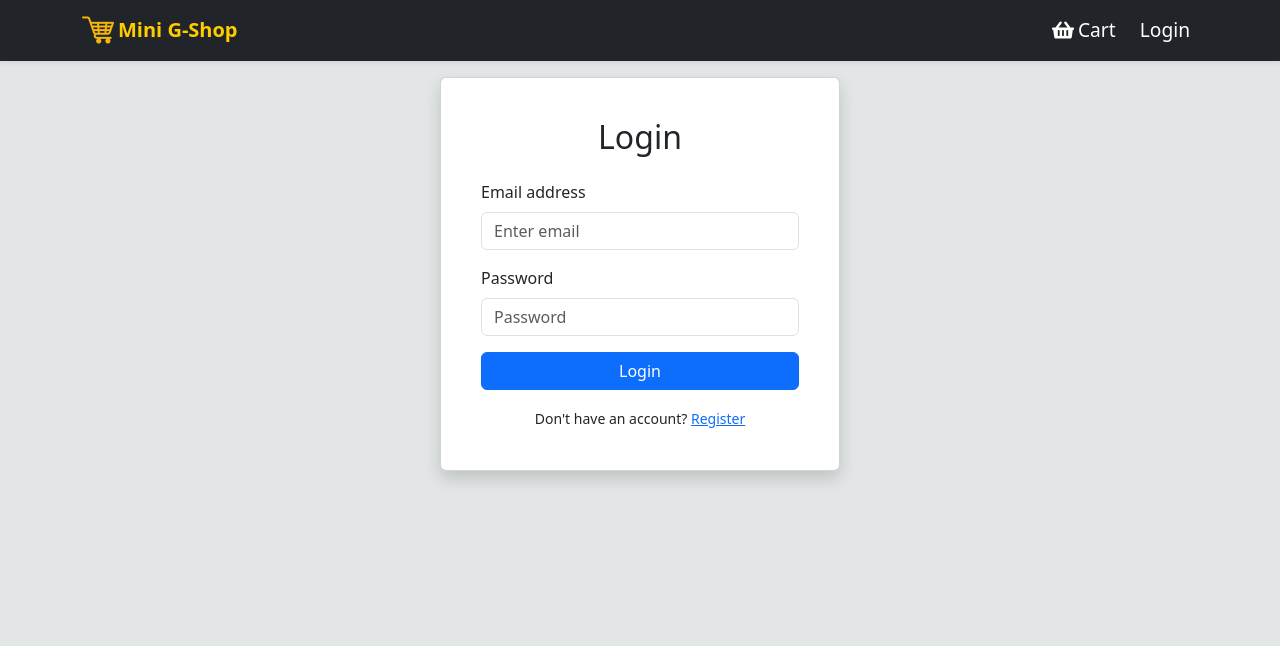
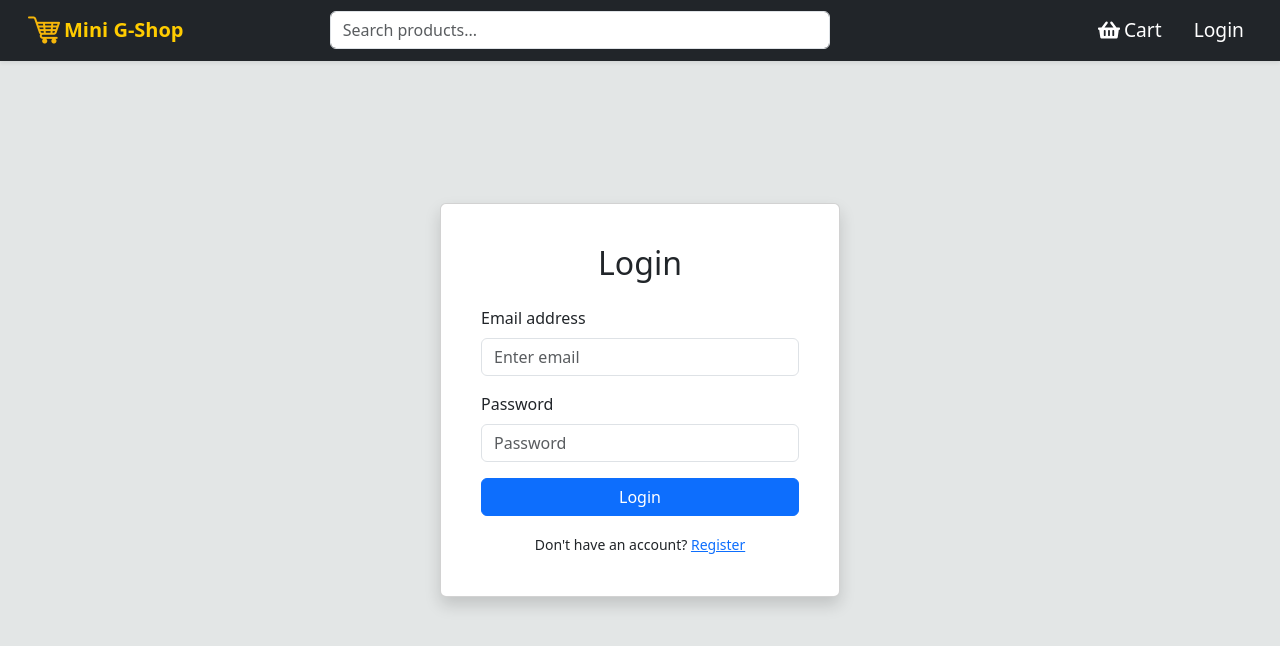
Before and after one commit to karthik-A-22/e-com, a React (Vite) app in the folder client/: page /login in a window 1280 px wide. Shown: the top 646 px of the page. Built offline with nearby package versions, Linux system fonts and the light colour scheme.

Commit message:
`Added search functionality to navbar and updated various pages with minor styling changes`

```diff
--- a/client/src/components/Navbar.jsx
+++ b/client/src/components/Navbar.jsx
@@ -1,31 +1,51 @@
-import { Navbar, Nav, Container } from "react-bootstrap";
+import { Navbar, Nav, Container, FormControl, Form } from "react-bootstrap";
 import { Link } from "react-router-dom";
 import { useCart } from "../context/CartContext";
 import { useAuth } from "../context/AuthContext";
 import logo from "../assets/logo_ecom.png";
 import { FaShoppingBasket } from "react-icons/fa";
+import { useState, useEffect } from "react";
+import { Offcanvas, Button } from "react-bootstrap";
+import { FaSearch } from "react-icons/fa"; // Optional search icon
+import dummyProducts from "../data/products.json";
 import "../styles/AppNavbar.css";
 
 const AppNavbar = () => {
   const { cartItems } = useCart();
   const { user, logout } = useAuth();
-
   const totalQuantity = cartItems.reduce((acc, item) => acc + item.quantity, 0);
 
+  const [search, setSearch] = useState("");
+  const [suggestions, setSuggestions] = useState([]);
+  const [showSearchDrawer, setShowSearchDrawer] = useState(false);
+
+  useEffect(() => {
+    if (search.trim() === "") {
+      setSuggestions([]);
+      return;
+    }
+
+    const filtered = dummyProducts.filter((product) =>
+      product.title.toLowerCase().includes(search.toLowerCase())
+    );
+    setSuggestions(filtered);
+  }, [search]);
+
   return (
+    <>
       <Navbar
         bg="dark"
         variant="dark"
         expand="md"
-      sticky="top"
-      className="shadow-sm"
+        fixed="top"
+        className="shadow-sm px-3"
       >
-      <Container>
-        {/* Logo and Brand */}
+        <Container fluid>
+          {/* Brand */}
           <Navbar.Brand
             as={Link}
             to="/"
-          className="d-flex align-items-center gap-1"
+            className="d-flex align-items-center gap-1 me-3"
           >
             <img
               src={logo}
@@ -36,11 +56,53 @@ const AppNavbar = () => {
             <span className="fw-bold fs-5 d-none d-sm-inline">Mini G-Shop</span>
           </Navbar.Brand>
 
-        {/* Toggler for mobile */}
+          {/* Toggler */}
           <Navbar.Toggle aria-controls="main-navbar" />
-        <Navbar.Collapse id="main-navbar" className="justify-content-end">
-          <Nav className="align-items-center gap-2">
-            {/* Cart Button */}
+
+          <Navbar.Collapse id="main-navbar">
+            {/* Centered Search */}
+            <div
+              className="mx-auto w-100 d-none d-md-flex justify-content-center position-relative"
+              style={{ maxWidth: "500px" }}
+            >
+              <Form className="w-100">
+                <FormControl
+                  type="text"
+                  placeholder="Search products..."
+                  className="rounded"
+                  value={search}
+                  onChange={(e) => setSearch(e.target.value)}
+                />
+                {suggestions.length > 0 && (
+                  <ul className="suggestions-list bg-white text-dark rounded mt-1 position-absolute w-100 shadow z-3">
+                    {suggestions.map((item, idx) => (
+                      <li
+                        key={idx}
+                        className="px-3 py-1 suggestion-item"
+                        onClick={() => {
+                          setSearch("");
+                          window.location.href = `/product/${item.id}`;
+                        }}
+                        style={{ cursor: "pointer" }}
+                      >
+                        {item.title}
+                      </li>
+                    ))}
+                  </ul>
+                )}
+              </Form>
+            </div>
+
+            {/* Nav Items */}
+            <Nav className="ms-auto align-items-center gap-3 mt-2 mt-md-0">
+              {/* Mobile Search Icon */}
+              <div className="d-md-none">
+                <Nav.Link onClick={() => setShowSearchDrawer(true)}>
+                  <FaSearch size={18} />
+                </Nav.Link>
+              </div>
+
+              {/* Cart */}
               <Nav.Link
                 as={Link}
                 to="/cart"
@@ -58,7 +120,7 @@ const AppNavbar = () => {
                 )}
               </Nav.Link>
 
-            {/* Auth Display */}
+              {/* Auth */}
               {user ? (
                 <Nav.Link
                   as="span"
@@ -79,6 +141,47 @@ const AppNavbar = () => {
           </Navbar.Collapse>
         </Container>
       </Navbar>
+
+      <Offcanvas
+        show={showSearchDrawer}
+        onHide={() => setShowSearchDrawer(false)}
+        placement="top"
+        className="bg-light"
+      >
+        <Offcanvas.Header closeButton>
+          <Offcanvas.Title>Search Products</Offcanvas.Title>
+        </Offcanvas.Header>
+        <Offcanvas.Body>
+          <Form>
+            <FormControl
+              type="text"
+              placeholder="Search products..."
+              value={search}
+              onChange={(e) => setSearch(e.target.value)}
+            />
+          </Form>
+
+          {suggestions.length > 0 && (
+            <ul className="suggestions-list bg-white text-dark rounded mt-2 shadow">
+              {suggestions.map((item, idx) => (
+                <li
+                  key={idx}
+                  className="px-3 py-2 border-bottom"
+                  onClick={() => {
+                    setShowSearchDrawer(false);
+                    setSearch("");
+                    window.location.href = `/product/${item.id}`; // or use navigate
+                  }}
+                  style={{ cursor: "pointer" }}
+                >
+                  {item.title}
+                </li>
+              ))}
+            </ul>
+          )}
+        </Offcanvas.Body>
+      </Offcanvas>
+    </>
   );
 };
 
--- a/client/src/pages/Cart.jsx
+++ b/client/src/pages/Cart.jsx
@@ -21,7 +21,7 @@ const Cart = () => {
 
   if (cartItems.length === 0) {
     return (
-      <Container className="py-5 text-center">
+      <Container className="mt-5 pt-5 py-5 text-center">
         <h2>Your cart is empty.</h2>
         <Link to="/">
           <Button variant="primary" className="mt-3">
@@ -33,7 +33,7 @@ const Cart = () => {
   }
 
   return (
-    <Container className="py-4">
+    <Container className="mt-5 pt-5">
       <Row>
         <Col xs={12} md={8}>
           <h2 className="mb-4">Your Cart</h2>
--- a/client/src/pages/Checkout.jsx
+++ b/client/src/pages/Checkout.jsx
@@ -38,7 +38,7 @@ const Checkout = () => {
   };
 
   return (
-    <Container className="py-4">
+    <Container className="mt-5 pt-5 py-4">
       <Row>
         {/* Form Section */}
         <Col xs={12} md={6}>
--- a/client/src/pages/Home.jsx
+++ b/client/src/pages/Home.jsx
@@ -11,7 +11,7 @@ const Home = () => {
   }, []);
 
   return (
-    <Container className="mt-3">
+    <Container className="mt-5 pt-5">
       {/* Product Cards */}
       <Row className="g-2">
         {products.map((product) => (
--- a/client/src/pages/Login.jsx
+++ b/client/src/pages/Login.jsx
@@ -1,6 +1,6 @@
 import React, { useState } from "react";
 import { useAuth } from "../context/AuthContext";
-import { useNavigate, Link } from "react-router-dom"; // ← Add Link here
+import { useNavigate, Link } from "react-router-dom";
 import { Form, Button, Container, Alert, Card } from "react-bootstrap";
 
 const Login = () => {
@@ -22,8 +22,15 @@ const Login = () => {
   };
 
   return (
-    <Container className="mt-3 d-flex justify-content-center">
-      <Card style={{ width: "100%", maxWidth: "400px" }} className="p-4 shadow">
+    <div
+      className="d-flex justify-content-center align-items-center"
+      style={{ minHeight: "100vh" }}
+    >
+      <Container className="d-flex justify-content-center">
+        <Card
+          style={{ width: "100%", maxWidth: "400px" }}
+          className="p-4 shadow"
+        >
           <Card.Body>
             <h2 className="text-center mb-4">Login</h2>
             <Form onSubmit={handleSubmit}>
@@ -66,6 +73,7 @@ const Login = () => {
           </Card.Body>
         </Card>
       </Container>
+    </div>
   );
 };
 
--- a/client/src/pages/Signup.jsx
+++ b/client/src/pages/Signup.jsx
@@ -23,8 +23,15 @@ const Signup = () => {
   };
 
   return (
+    <div
+      className="d-flex justify-content-center align-items-center"
+      style={{ minHeight: "calc(100vh - 70px)" }}
+    >
       <Container className="mt-3 d-flex justify-content-center">
-      <Card style={{ width: "100%", maxWidth: "400px" }} className="p-4 shadow">
+        <Card
+          style={{ width: "100%", maxWidth: "400px" }}
+          className="p-4 shadow"
+        >
           <Card.Body>
             <h2 className="text-center mb-4">Signup</h2>
             <Form onSubmit={handleSubmit}>
@@ -78,6 +85,7 @@ const Signup = () => {
           </Card.Body>
         </Card>
       </Container>
+    </div>
   );
 };
 
--- a/client/src/styles/AppNavbar.css
+++ b/client/src/styles/AppNavbar.css
@@ -47,6 +47,18 @@
   white-space: nowrap;
 }
 
+.suggestions-list {
+  list-style: none;
+  margin: 0;
+  padding: 0;
+  max-height: 250px;
+  overflow-y: auto;
+  z-index: 999;
+}
+.suggestion-item:hover {
+  background-color: #f1f1f1;
+  cursor: pointer;
+}
 
 /* Reduce size on extra small screens */
 @media (max-width: 576px) {
```
Lines whose indentation alone changed are shown as unchanged.
